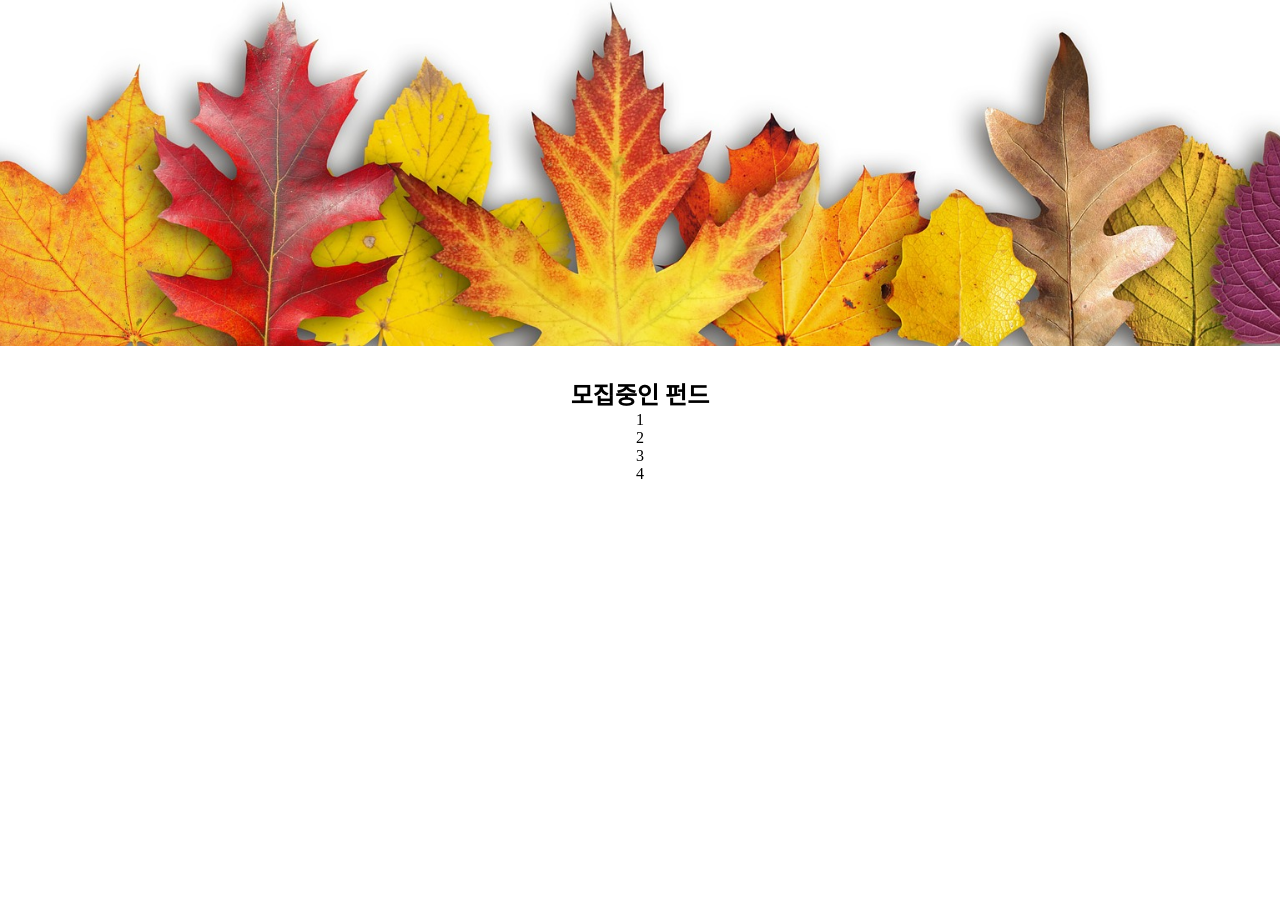
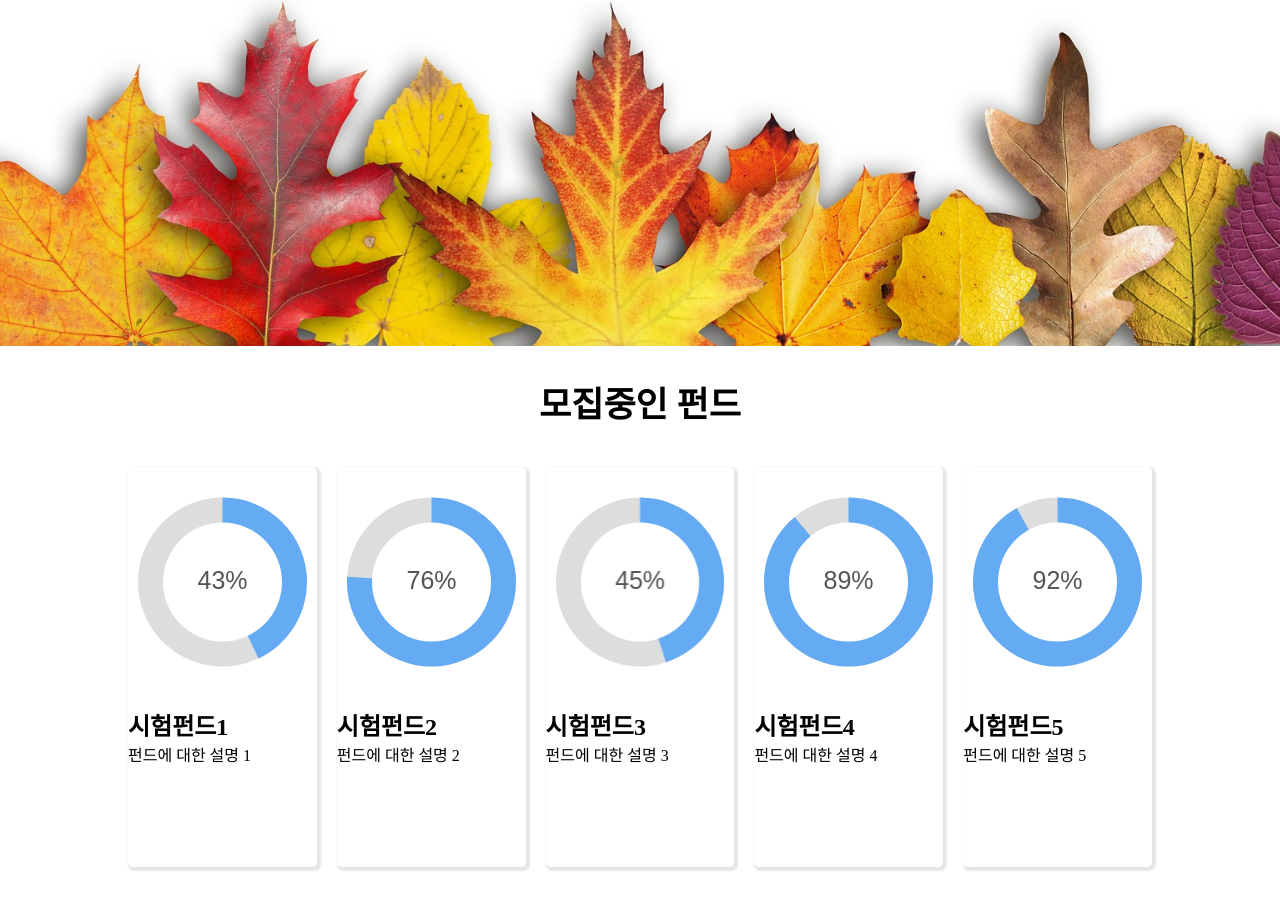
Before and after one commit to jimilbean/FridayWebpack, a website built with webpack: page index.html in a window 1280 px wide. Shown: the part 454-1364 px from the top of the page. Built offline with nearby package versions, Linux system fonts and the light colour scheme.

Commit message:
20190603

```diff
--- /dev/null
+++ b/App/Fund.js
@@ -0,0 +1,67 @@
+import $ from 'jquery';
+const {PI, min} = Math;
+
+export default class Fund {
+    constructor(el, data){
+        this.el = el;
+        let template = this.makeTemplate(data);
+        this.el.html(template);
+
+        this.canvas = this.el[0].querySelector("canvas");
+        this.title = this.el[0].querySelector(".fund-title");
+        this.desc = this.el[0].querySelector(".description");
+
+        this.ctx = this.canvas.getContext("2d");
+        this.percent = data.percent;
+
+        //this.draw(this.percent);
+    }
+
+    makeTemplate(data){
+        return `<div class="fund">
+                    <div class="graph-container">
+                        <canvas></canvas>
+                    </div>
+                    <div class="info-box">
+                        <h1 class="fund-title">${data.title}</h1>
+                        <p class="description">${data.desc}</p>
+                    </div>
+                </div>`;
+    }
+
+    draw(p){
+        const c = this.ctx;
+        c.clearRect(0, 0, this.canvas.width, this.canvas.height);
+        let x = this.canvas.width / 2;
+        let y = this.canvas.height / 2;
+        let r = min(x, y) - 10;
+
+        c.fillStyle = "#ddd";
+        c.arc(x, y, r, 0, 2 * PI);
+        c.fill();
+
+        c.fillStyle = "rgb(101, 171, 243)";
+        // 100 : 2*PI = p : x
+        c.beginPath();
+        c.moveTo(x,y);
+        c.arc(x, y, r, -PI / 2, -PI /2 + 2 * PI * p / 100);
+        c.fill();
+
+        c.fillStyle = "#fff";
+        c.beginPath();
+        c.arc(x, y, r - 25, 0, 2*PI);
+        c.fill();
+
+        c.fillStyle = "#555";
+        c.font = "25px Arial";
+        c.textBaseline = "middle";
+        c.textAlign = "center";
+        c.fillText(p + "%", x, y);
+    }
+
+    resize(){
+        this.canvas.width = this.canvas.clientWidth;
+        this.canvas.height = this.canvas.clientHeight;
+        this.draw(this.percent);
+    }
+}
--- a/App/MainApp.js
+++ b/App/MainApp.js
@@ -1,18 +1,39 @@
 import $ from 'jquery';
+import Fund from './Fund';
+
+export default class MainApp {
+    constructor(){
+        this.sectionList = $("section");
+
+        this.fundDatas = [
+            {title:"시험펀드1", desc:"펀드에 대한 설명 1", percent: 43},
+            {title:"시험펀드2", desc:"펀드에 대한 설명 2", percent: 76},
+            {title:"시험펀드3", desc:"펀드에 대한 설명 3", percent: 45},
+            {title:"시험펀드4", desc:"펀드에 대한 설명 4", percent: 89},
+            {title:"시험펀드5", desc:"펀드에 대한 설명 5", percent: 92}
+        ]
+        //5개의 펀드를 표시할 영역을 가져온다.
+        this.topFundSection = $(".top-fund-list");
+        this.topFundList = [];
+
+        this.fundDatas.forEach( x => {
+            let fundBox = $(`<div class="fund-box"></div>`)
+                            .appendTo(this.topFundSection);
+
+            this.topFundList.push(new Fund(fundBox, x));
+        });
 
 
-export default class MainApp{
-    constructor(){
-        this.sectionList = $("section");
         this.eventHandle();
         this.resize();
     }
 
     eventHandle(){
-        $(window).on('resize', e=> resize());
+        $(window).on("resize", e=> this.resize() );
     }
 
-    resize(){
+    resize() {
         this.sectionList.height(window.innerHeight);
+        this.topFundList.forEach(x => x.resize());
     }
 }
--- a/index.html
+++ b/index.html
@@ -25,23 +25,18 @@
                     </ul>
                 </nav>
             </header>
-            <section id="main">
+            <div id="main">
                 <h1>Fund Manager</h1>
                 <p>당신의 소중한 자산을 지켜드립니다.</p>
-            </section>
+            </div>
         </div>
     </section>
     <section id="fund">
         <h2 class="section-title">모집중인 펀드</h2>
         <div class="top-fund-list">
-            <div class="fund">1</div>
-            <div class="fund">2</div>
-            <div class="fund">3</div>
-            <div class="fund">4</div>
+
         </div>
     </section>
-
-
 </body>
 
 </html>
--- a/style.css
+++ b/style.css
@@ -72,5 +72,41 @@ nav > ul > li:hover {
     display: flex;
     flex-direction: column;
     align-items: center;
-    padding-top: 30px;
+    padding-top:30px;
 }
+
+.section-title {
+    font-size:35px;
+    margin-bottom: 40px;
+}
+
+.top-fund-list {
+    width:100%;
+    padding:0 10%;
+    display: grid;
+    grid-template-columns: repeat(5, 1fr);
+    grid-template-rows: minmax(300px, 400px);
+    grid-gap:20px;
+}
+
+.fund {
+    width: 100%;
+    height:100%;
+    box-shadow: 2px 2px 2px 2px rgba(0,0,0,0.1);
+    border-radius: 0.3rem;
+    overflow: hidden;
+}
+
+.fund > .graph-container {
+    padding-bottom: 10px;
+    height:60%;
+}
+
+.graph-container > canvas {
+    width: 100%;
+    height: 100%;
+}
+
+.fund > .info-box {
+    height:40%;
+}
```
Also changed, not shown: dist/app.js, dist/style.css.
